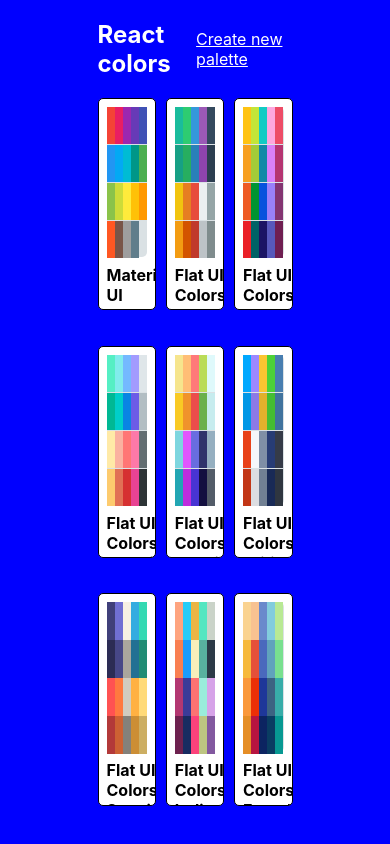
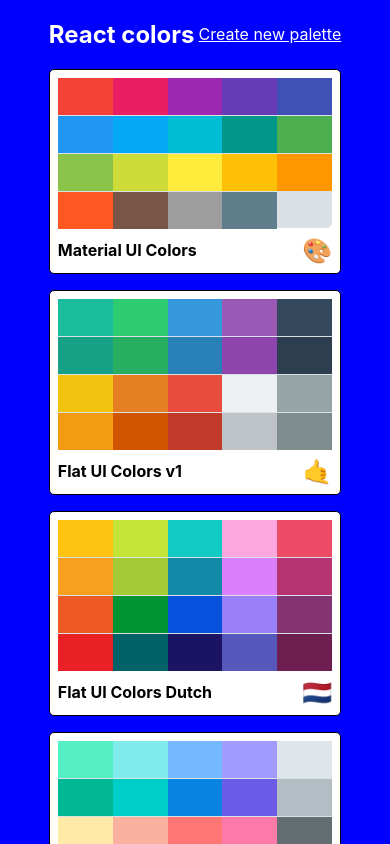
Before and after one commit to PhilipHassialis/MassiveColorProject, a React (Create React App) app: page / in a window 390 px wide. Shown: the top 844 px of the page. Built offline with nearby package versions, Linux system fonts and the light colour scheme.

Commit message:
Make palette list responsive

```diff
--- a/src/styles/PaletteListStyles.js
+++ b/src/styles/PaletteListStyles.js
@@ -1,17 +1,25 @@
+import sizes from "./sizes"
+
 export default {
     root: {
         backgroundColor: "blue",
         height: "100vh",
         display: "flex",
         alignItems: "flex-start",
-        justifyContent: "center"
+        justifyContent: "center",
     },
     container: {
         width: "50%",
         display: "flex",
         alignItems: "flex-start",
         flexDirection: "column",
-        flexWrap: "wrap"
+        flexWrap: "wrap",
+        [sizes.down("xl")]: {
+            width: "80%",
+        },
+        [sizes.down("xs")]: {
+            width: "75%",
+        },
     },
     nav: {
         display: "flex",
@@ -20,14 +28,21 @@
         color: "white",
         alignItems: "center",
         "& a": {
-            color: "white"
-        }
+            color: "white",
+        },
     },
     palettes: {
         boxSizing: "border-box",
         width: "100%",
         display: "grid",
         gridTemplateColumns: "repeat(3,30%)",
-        gridGap: "5%"
-    }
-};
+        gridGap: "1.5rem",
+        [sizes.down("md")]: {
+            gridTemplateColumns: "repeat(2,50%)",
+        },
+        [sizes.down("xs")]: {
+            gridTemplateColumns: "repeat(1,100%)",
+            gridGap: "1rem",
+        },
+    },
+}
--- a/src/styles/sizes.js
+++ b/src/styles/sizes.js
@@ -17,8 +17,9 @@
             xs: "575.98px",
             sm: "767.98px",
             md: "991.98px",
-            lg: "1199.98px"
-        };
-        return `@media (max-width: ${sizes[size]})`;
-    }
-};
+            lg: "1199.98px",
+            xl: "1599.98px",
+        }
+        return `@media (max-width: ${sizes[size]})`
+    },
+}
```
